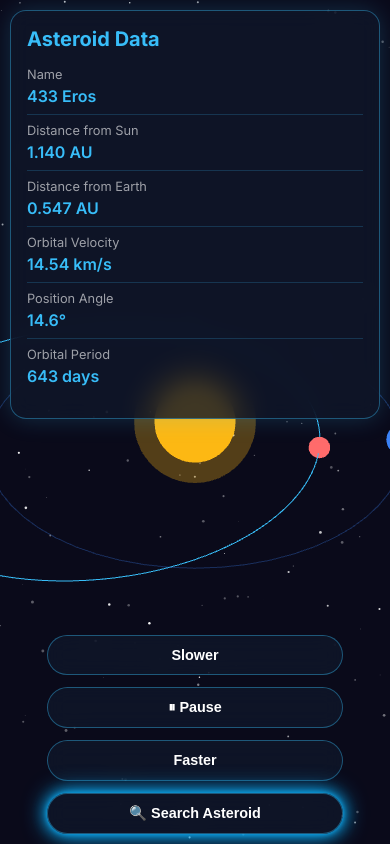
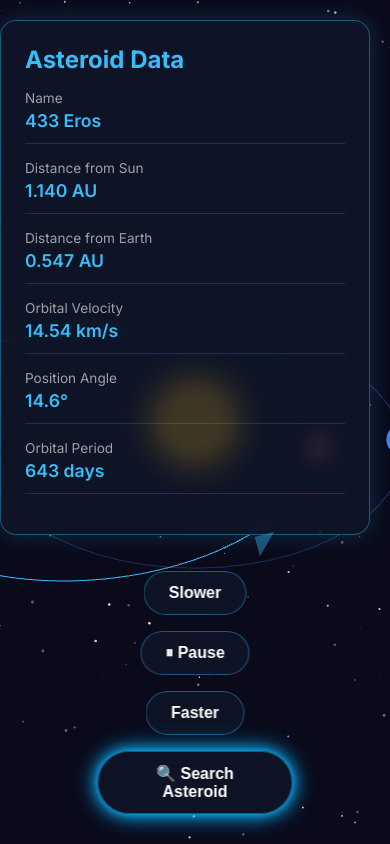
Before and after one commit to Astrophycoder/Meteorite-minds, a plain HTML site: page public/orbit-position.html in a window 390 px wide. Drawn offline with nearby package versions, Linux system fonts and the light colour scheme; animation ran at ten frames a second.

Commit message:
Update orbit-position.css

```diff
--- a/public/orbit-position.css
+++ b/public/orbit-position.css
@@ -3,18 +3,14 @@ body {
     margin: 0;
     padding: 0;
     overflow: hidden;
-    background-color: #0a0a1a;
 }
 
-#bg-canvas, #orbit-canvas {
+#bg-canvas {
     position: fixed;
     top: 0;
     left: 0;
     width: 100%;
     height: 100%;
-}
-
-#bg-canvas {
     z-index: -1;
 }
 
@@ -30,20 +26,74 @@ body {
 }
 
 .screen.active {
-    display: block; /* Use block instead of flex if not needed for direct children */
+    display: flex;
     opacity: 1;
 }
 
+.typing-cursor {
+    display: inline-block;
+    width: 8px;
+    height: 1.2em;
+    background-color: white;
+    animation: blink 0.7s infinite;
+    margin-left: 4px;
+}
+
+@keyframes blink {
+    0%, 100% {
+        opacity: 1;
+    }
+    50% {
+        opacity: 0;
+    }
+}
+
 .dialog-box {
+    position: relative;
     background: rgba(15, 23, 42, 0.8);
     backdrop-filter: blur(10px);
     border: 1px solid rgba(56, 189, 248, 0.4);
     border-radius: 1rem;
     box-shadow: 0 0 25px rgba(56, 189, 248, 0.2);
-    box-sizing: border-box; /* Ensure padding doesn't add to width */
 }
 
-/* --- Desktop Styles --- */
+.dialog-box::after {
+    content: '';
+    position: absolute;
+    bottom: -20px;
+    right: 25%;
+    width: 0;
+    height: 0;
+    border: 20px solid transparent;
+    border-top-color: rgba(56, 189, 248, 0.4);
+    border-bottom: 0;
+    border-left: 0;
+    transform: rotate(-15deg);
+}
+
+.glow-button {
+    box-shadow: 0 0 5px #0ea5e9, 0 0 15px #0ea5e9, 0 0 25px #0ea5e9;
+    transition: all 0.3s ease;
+}
+
+.glow-button:hover {
+    box-shadow: 0 0 10px #38bdf8, 0 0 25px #38bdf8, 0 0 40px #38bdf8;
+    transform: scale(1.05);
+}
+
+/* Main Screen */
+#main-screen {
+    flex-direction: column;
+}
+
+#orbit-canvas {
+    position: absolute;
+    top: 0;
+    left: 0;
+    width: 100%;
+    height: 100%;
+}
+
 .info-panel {
     position: absolute;
     top: 20px;
@@ -51,6 +101,31 @@ body {
     width: 320px;
     padding: 1.5rem;
     color: white;
+}
+
+.info-title {
+    font-size: 1.5rem;
+    font-weight: 700;
+    margin-bottom: 1rem;
+    color: #38bdf8;
+}
+
+.info-item {
+    margin-bottom: 1rem;
+    padding-bottom: 0.75rem;
+    border-bottom: 1px solid rgba(56, 189, 248, 0.2);
+}
+
+.info-label {
+    font-size: 0.85rem;
+    color: rgba(255, 255, 255, 0.6);
+    margin-bottom: 0.25rem;
+}
+
+.info-value {
+    font-size: 1.1rem;
+    font-weight: 600;
+    color: #38bdf8;
 }
 
 .controls {
@@ -64,29 +139,6 @@ body {
     justify-content: center;
 }
 
-/* --- Shared Component Styles --- */
-.info-title {
-    font-size: 1.5rem;
-    font-weight: 700;
-    margin-bottom: 1rem;
-    color: #38bdf8;
-}
-.info-item {
-    margin-bottom: 1rem;
-    padding-bottom: 0.75rem;
-    border-bottom: 1px solid rgba(56, 189, 248, 0.2);
-}
-.info-item:last-child { border-bottom: none; }
-.info-label {
-    font-size: 0.85rem;
-    color: rgba(255, 255, 255, 0.6);
-    margin-bottom: 0.25rem;
-}
-.info-value {
-    font-size: 1.1rem;
-    font-weight: 600;
-    color: #38bdf8;
-}
 .control-btn {
     background: rgba(15, 23, 42, 0.8);
     backdrop-filter: blur(10px);
@@ -99,80 +151,21 @@ body {
     font-weight: 600;
     transition: all 0.3s ease;
 }
+
 .control-btn:hover {
     background: rgba(56, 189, 248, 0.2);
     border-color: #38bdf8;
 }
-.glow-button {
-    box-shadow: 0 0 5px #0ea5e9, 0 0 15px #0ea5e9, 0 0 25px #0ea5e9;
+
+.asteroid-label {
+    position: absolute;
+    color: white;
+    font-size: 0.9rem;
+    font-weight: 600;
+    padding: 0.5rem 1rem;
+    background: rgba(15, 23, 42, 0.9);
+    border: 1px solid rgba(56, 189, 248, 0.6);
+    border-radius: 20px;
+    pointer-events: none;
+    white-space: nowrap;
 }
-
-/* --- Search Modal Styles --- */
-.modal-overlay {
-    position: fixed; top: 0; left: 0; width: 100%; height: 100%;
-    background: rgba(0, 0, 0, 0.7); z-index: 999;
-}
-.modal {
-    position: fixed; top: 50%; left: 50%;
-    transform: translate(-50%, -50%); z-index: 1000;
-    width: 90%; max-width: 400px;
-}
-.search-dialog-box { padding: 2rem; }
-.search-title { color: #38bdf8; margin-top: 0; margin-bottom: 1.5rem; }
-.search-input {
-    width: 100%; padding: 0.75rem; border-radius: 8px;
-    border: 1px solid rgba(56, 189, 248, 0.4); background: rgba(15, 23, 42, 0.6);
-    color: white; font-size: 1rem; margin-bottom: 1rem; box-sizing: border-box;
-}
-.search-status-text { color: #38bdf8; margin-bottom: 1.5rem; min-height: 20px; font-size: 0.9rem; }
-.search-buttons { display: flex; gap: 1rem; }
-.search-buttons .control-btn { flex: 1; }
-
-/* =================================== */
-/* ===== RESPONSIVE STYLES START ===== */
-/* =================================== */
-
-/* For tablets and smaller devices */
-@media (max-width: 768px) {
-    .info-panel {
-        /* Change from a side panel to a top banner */
-        width: auto; /* Allow width to be flexible */
-        top: 10px;
-        left: 10px;
-        right: 10px; /* Pin to both left and right edges */
-        padding: 1rem;
-    }
-
-    .controls {
-        /* Ensure the container doesn't overflow */
-        width: 100%;
-        bottom: 15px;
-        padding: 0 10px; /* Add padding to prevent buttons from touching the edge */
-        box-sizing: border-box;
-    }
-}
-
-/* For small mobile phones */
-@media (max-width: 480px) {
-    .info-title { font-size: 1.25rem; }
-    .info-item { margin-bottom: 0.5rem; padding-bottom: 0.5rem; }
-    .info-label { font-size: 0.8rem; }
-    .info-value { font-size: 1rem; }
-
-    .controls {
-        /* Stack buttons vertically for easier tapping */
-        flex-direction: column;
-        align-items: center;
-        gap: 0.75rem;
-        bottom: 10px;
-    }
-
-    .control-btn {
-        /* Make stacked buttons take up a consistent width */
-        width: 80%;
-        max-width: 300px;
-        text-align: center;
-        padding: 0.7rem 1rem;
-        font-size: 0.9rem;
-    }
-}
```
